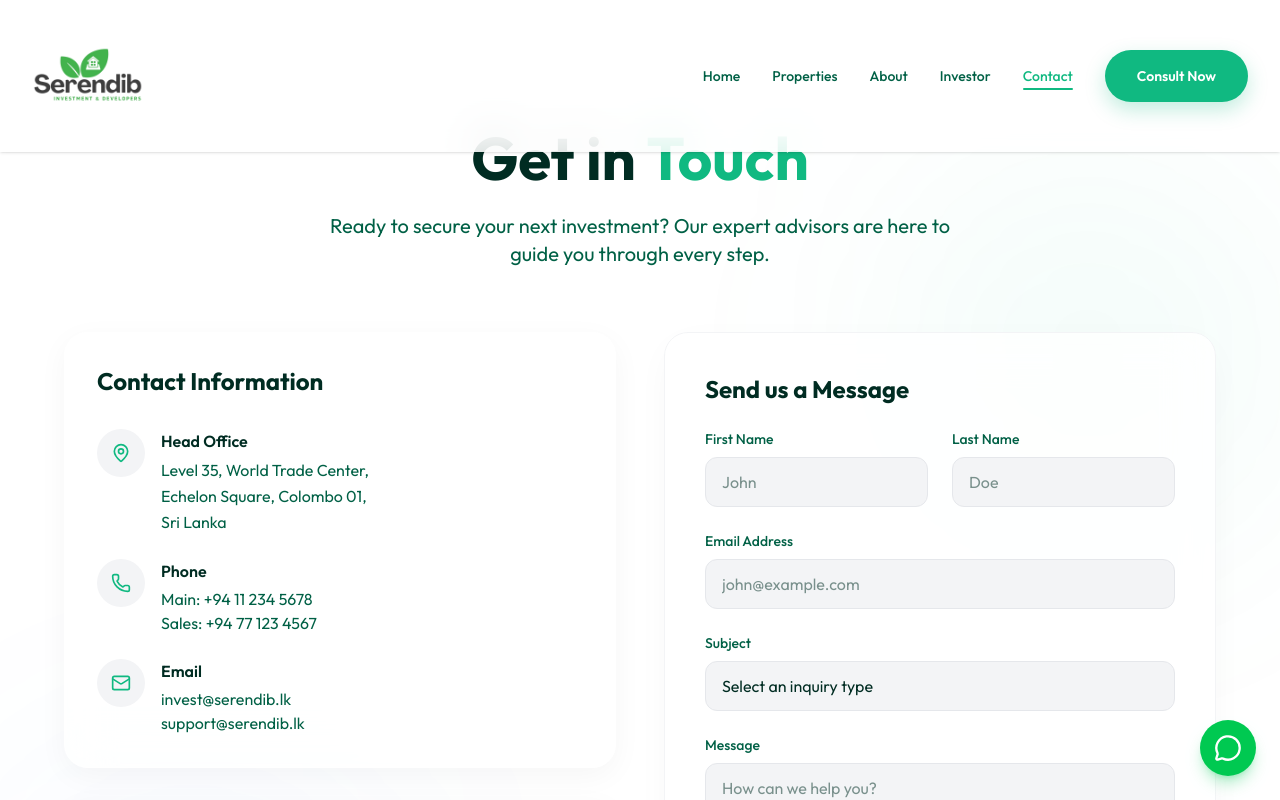
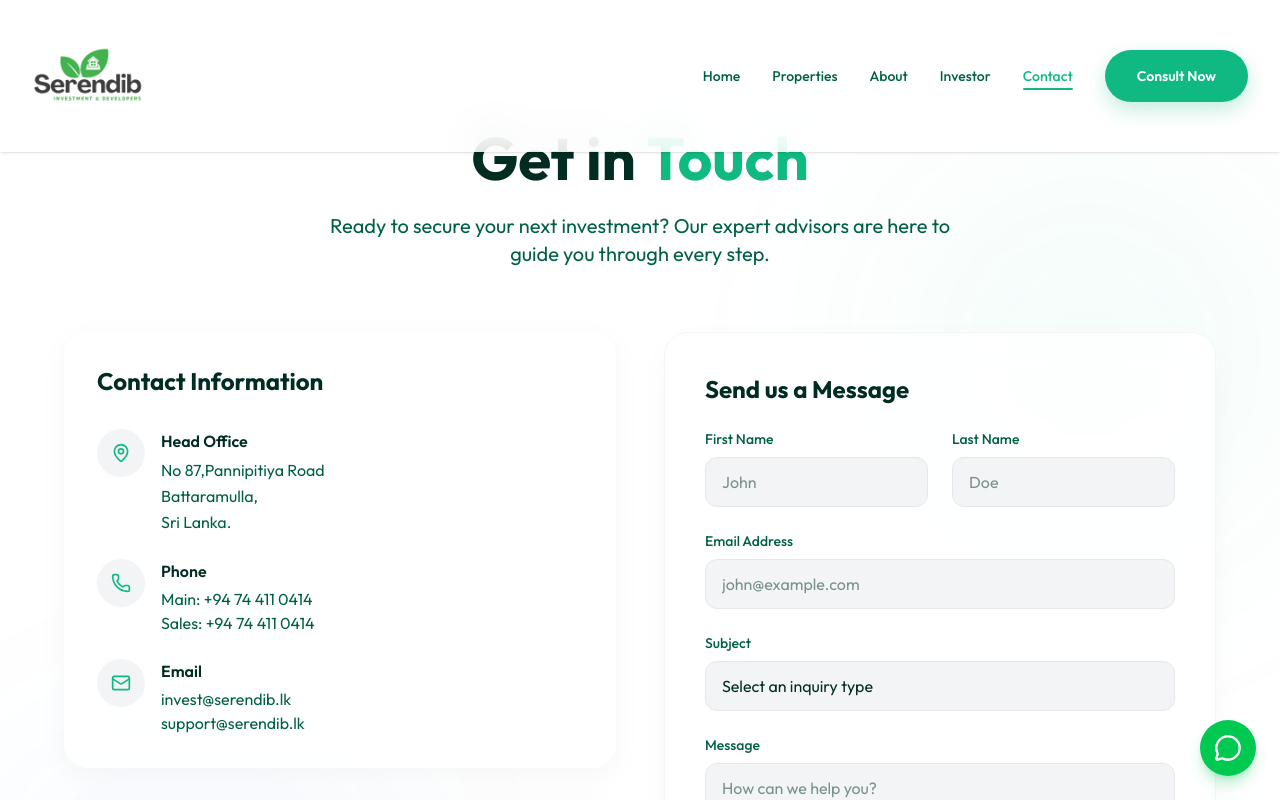
Before and after one commit to umeshsenadeera6-cell/spices-new, a Next.js app: page /contact in a window 1280 px wide. Shown: the top 800 px of the page. Built offline with nearby package versions, Linux system fonts and the light colour scheme; grey boxes are pictures that could not be loaded.

Commit message:
contact form

```diff
--- a/src/app/contact/page.tsx
+++ b/src/app/contact/page.tsx
@@ -48,9 +48,9 @@ export default function ContactPage() {
                   <div>
                     <h4 className="text-emerald-950 font-semibold mb-1">Head Office</h4>
                     <p className="text-emerald-800 leading-relaxed">
-                      Level 35, World Trade Center,<br/>
-                      Echelon Square, Colombo 01,<br/>
-                      Sri Lanka
+                      No 87,Pannipitiya Road<br />
+                      Battaramulla,<br />
+                      Sri Lanka.
                     </p>
                   </div>
                 </div>
@@ -61,8 +61,8 @@ export default function ContactPage() {
                   </div>
                   <div>
                     <h4 className="text-emerald-950 font-semibold mb-1">Phone</h4>
-                    <p className="text-emerald-800">Main: +94 11 234 5678</p>
-                    <p className="text-emerald-800">Sales: +94 77 123 4567</p>
+                    <p className="text-emerald-800">Main: +94 74 411 0414</p>
+                    <p className="text-emerald-800">Sales: +94 74 411 0414</p>
                   </div>
                 </div>
 
```
